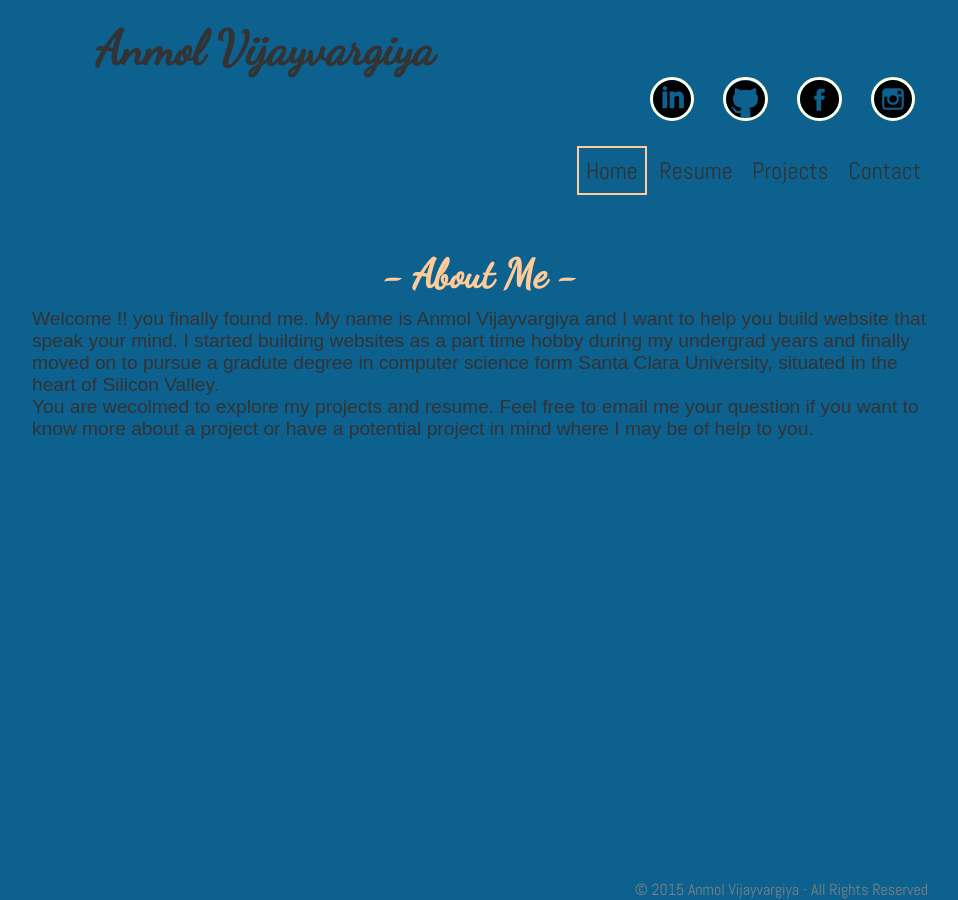
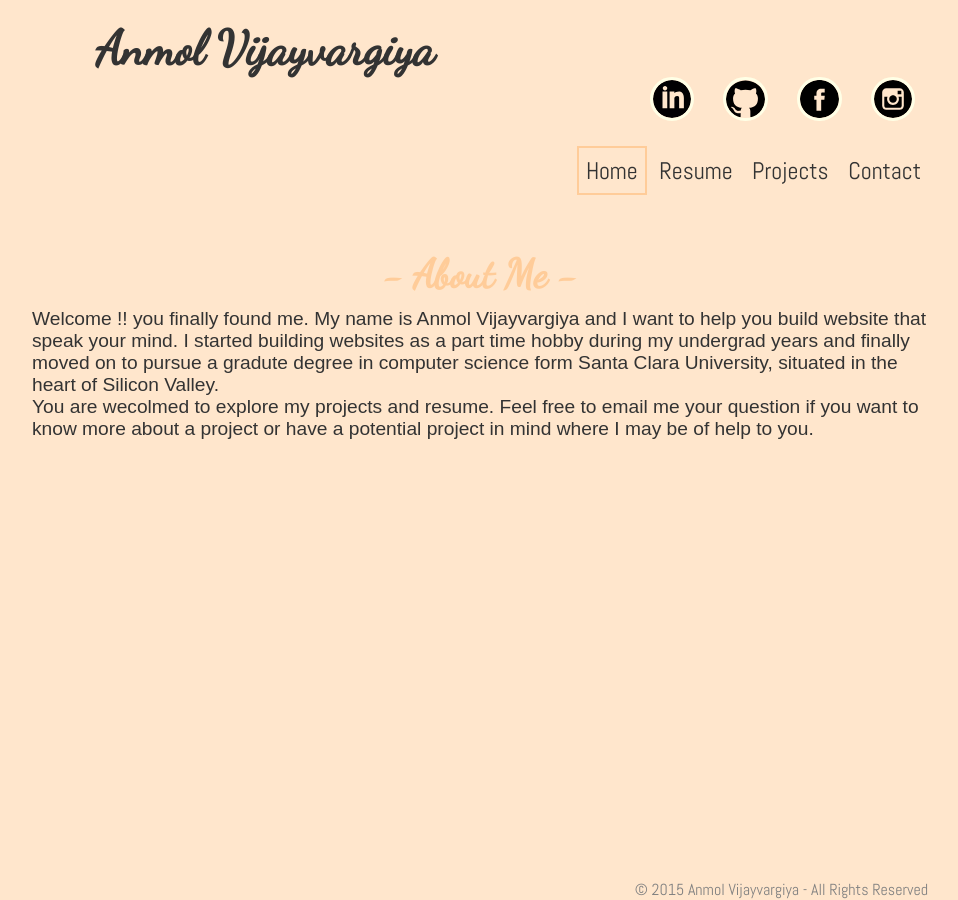
Before and after one commit to anmolvj/Portfolio-1.0, a Jekyll site: the page built from index.html, in a window 1280 px wide. Shown: the whole page, without its empty margins (160-1118 px from the left). Built offline with Jekyll 4.4.1, drawn with Linux system fonts in a browser that asks for light colours; some web fonts are replaced.

Commit message:
background color changed to #ffe6cc

```diff
--- a/css/main.css
+++ b/css/main.css
@@ -18,7 +18,7 @@ body{
 	width: 70%;
 	height: 100vh;
 	margin: auto;
-	background-color: #0D618F;
+	background-color: #ffe6cc;
 	/*background-color: lightblue;
 */	color: #333333;
 }
```
